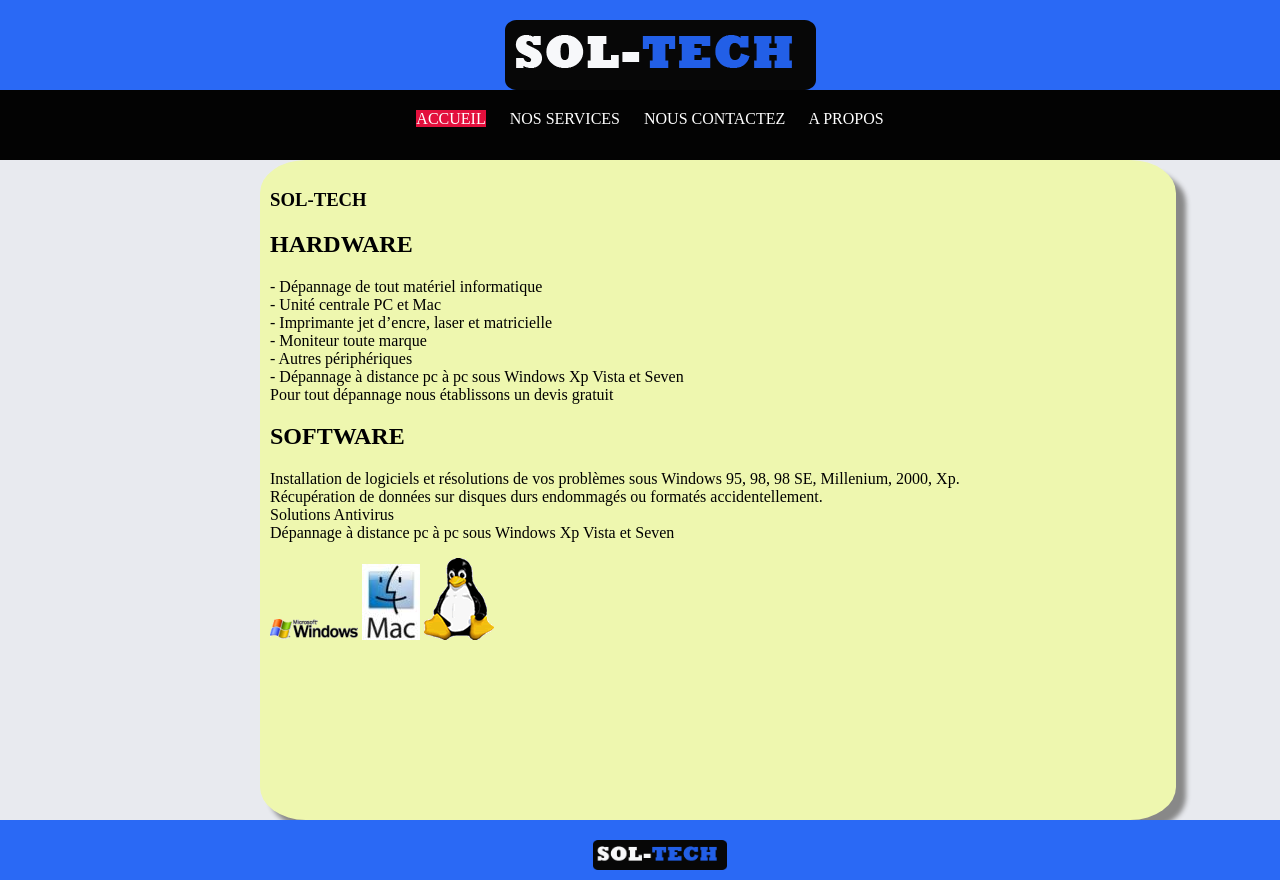
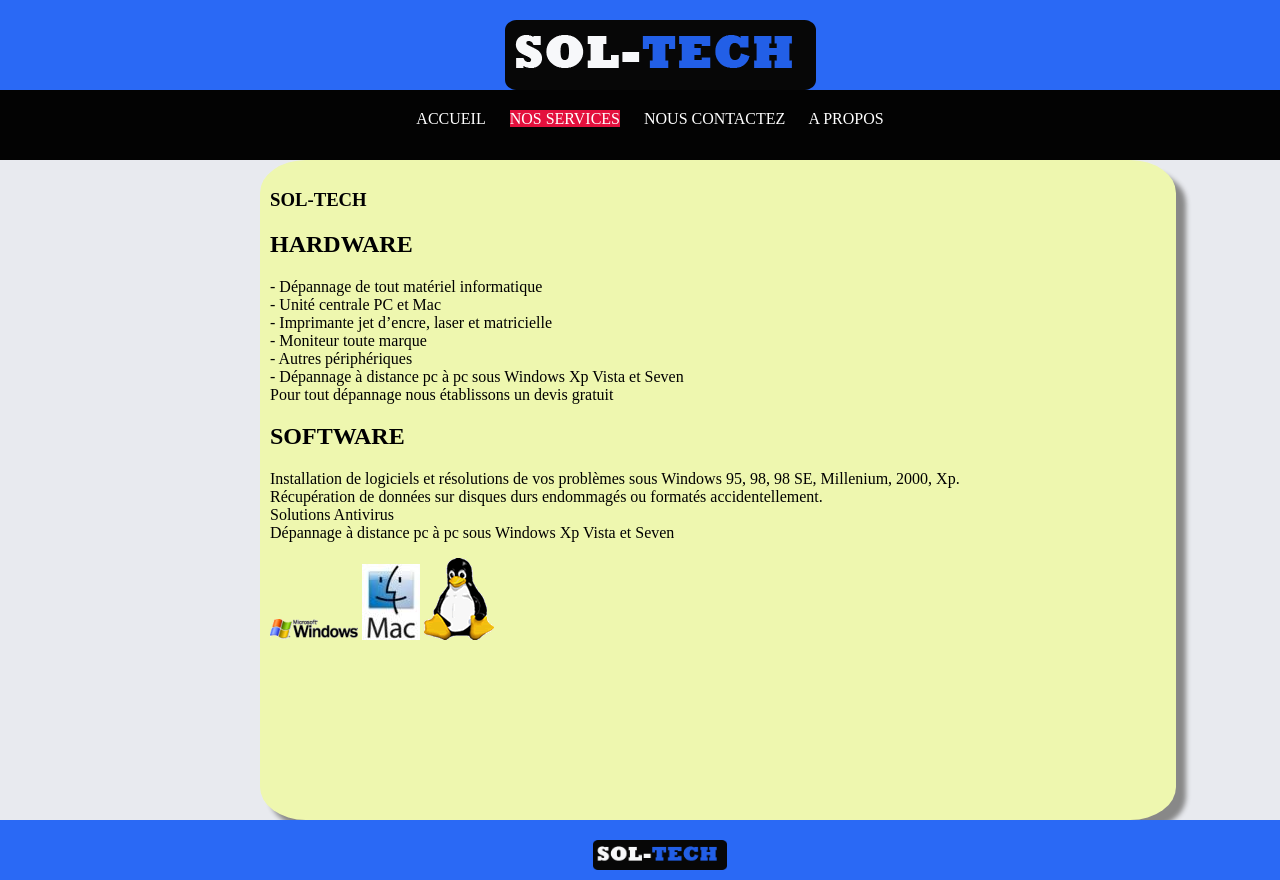
Before and after one commit to kiradieaugen/MySimple-Website, a plain HTML site: page service.html in a window 1280 px wide. Shown: the top 880 px of the page. Drawn offline with Linux system fonts and the light colour scheme.

Commit message:
change background of second link nav tag

```diff
--- a/service.html
+++ b/service.html
@@ -12,8 +12,8 @@
 			<img  id ="logo" src="img/soltech.png" alt="Logo STECH">
 		</header>
 		<nav>
-			<a id="link1" href="index.html">ACCUEIL</a>
-			<a href="service.html">NOS SERVICES</a>
+			<a href="index.html">ACCUEIL</a>
+			<a id="link2" href="service.html">NOS SERVICES</a>
 			<a href="contact.html">NOUS CONTACTEZ</a>
 			<a href="about.html">A PROPOS</a>
 		</nav>
--- a/style.css
+++ b/style.css
@@ -15,7 +15,7 @@ body{
 }
 /*navigation*/
 
-#link1{
+#link1,#link2{
 	background-color: #e3103d;
 
 }
```
